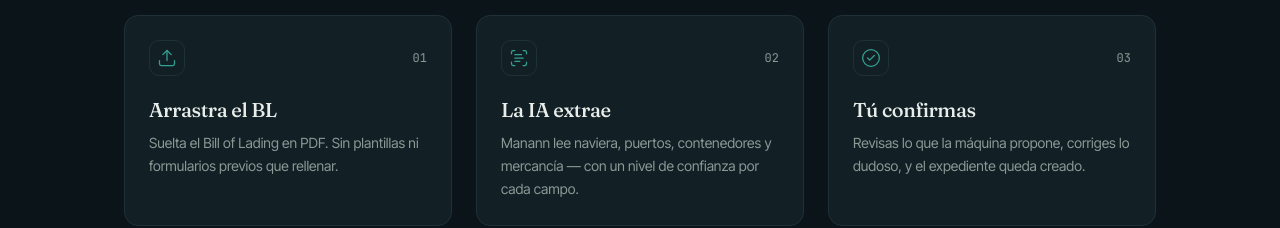
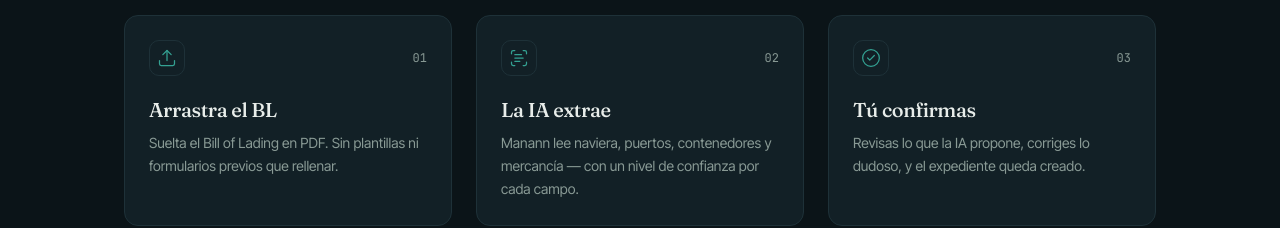
Before and after one commit to lexsantor/manann-app, a Next.js app: page / in a window 1280 px wide. Shown: the part 1040-1268 px from the top of the page. Built offline with nearby package versions, Linux system fonts and the light colour scheme.

Commit message:
fix(marca): unificar «la máquina» → «la IA» en paso 3 (home)

```diff
--- a/src/app/(marketing)/page.tsx
+++ b/src/app/(marketing)/page.tsx
@@ -27,7 +27,7 @@ const STEPS = [
   {
     icon: CheckCircle2,
     title: "Tú confirmas",
-    body: "Revisas lo que la máquina propone, corriges lo dudoso, y el expediente queda creado.",
+    body: "Revisas lo que la IA propone, corriges lo dudoso, y el expediente queda creado.",
   },
 ];
 
```
